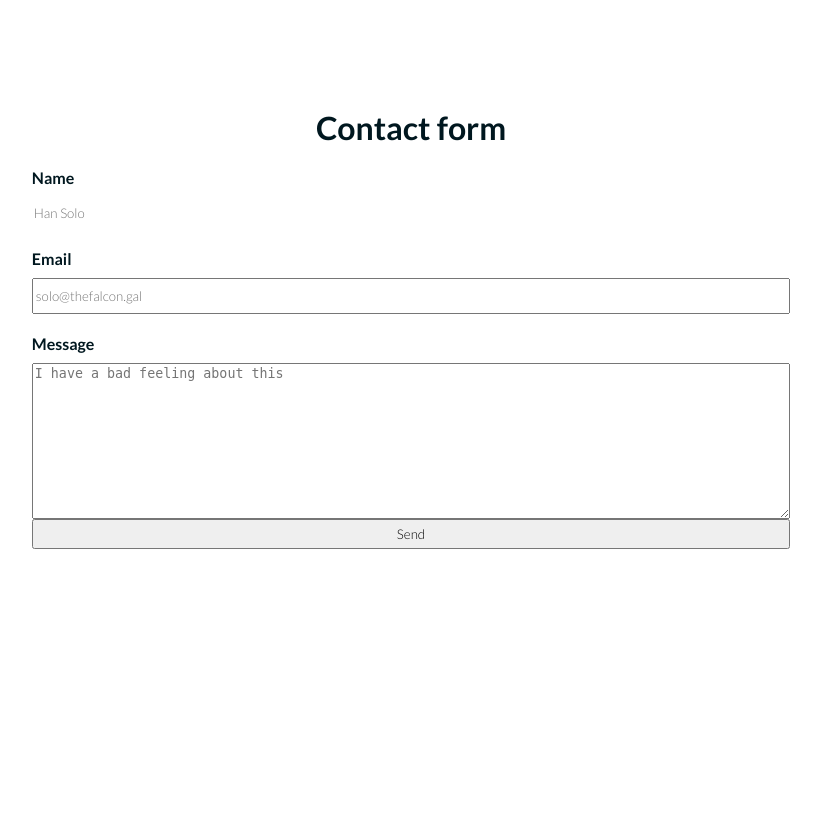
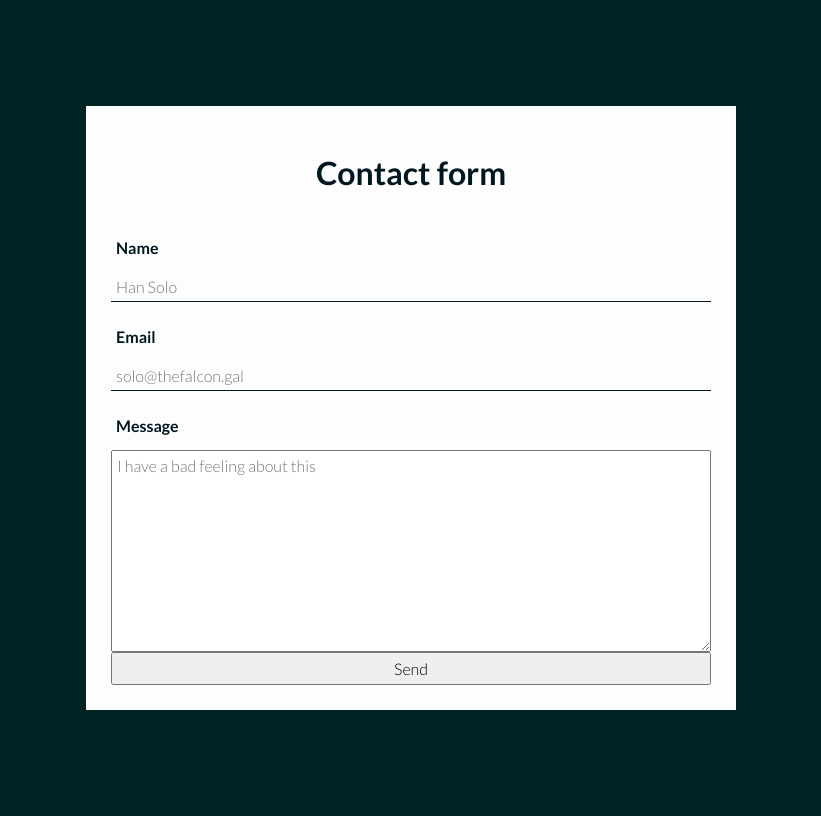
Before and after one commit to simonnineteen90/food-blog, a Flask app: page / in a window 1280 px wide. Shown: the whole page, without its empty margins (229-1050 px from the left). Before the commit the page ends 549 px from the top, so only its background shows below. Run offline with Flask 2, Linux system fonts and the light colour scheme.

Commit message:
styling changes to form

```diff
--- a/static/css/styles.css
+++ b/static/css/styles.css
@@ -3,6 +3,15 @@ html {
     color: #00171F;
 
 
+}
+
+body {
+    display: flex;
+    align-items: center;
+    justify-content: center;
+    flex-direction: column;
+    height: 100vh;
+    background-color: rgb(0, 36, 36);
 }
 
 .headings {
@@ -11,22 +20,58 @@ html {
 }
 
 .form-test {
-    width: 100%;
-    height: 80vh;
+    width: 600px;
     display:flex;
     align-items: center;
     justify-content: center;
     flex-direction: column;
+
+    background-color: #FDFDFD;
+    padding: 25px;
 }
 
 .contact_form {
     display:flex;
     flex-direction: column;
-    width: 60%;
+    width: 100%;
 
 
 }
 
+input[type=text] {
+    border: none;
+    border-bottom: 1px solid #00171F;
+    background-color: inherit;
+}
+
+input:focus {
+    outline: none;
+    border-bottom: solid 4px red;
+
+}
+
+
+
+
+
+
+
+button, input, select, textarea, label {
+    font-family: inherit;
+    font-size: 100%;
+    padding: 5px;
+  }
+
+
+
+label {
+    font-weight:700;
+    margin: 20px 0 10px 0;
+}
+
+
+
+/*
 form label {
     padding-bottom: 10px;
     font-weight: 700;
@@ -49,4 +94,4 @@ form input {
 
 .border_reset :focus {
     border: none;
-}
+} */
--- a/templates/index.html
+++ b/templates/index.html
@@ -18,7 +18,7 @@
 
         <form class="contact_form" action="{{ url_for('contact')}}" method="post" id="contact_form">
             <label for="name">Name</label>
-            <input class="border_reset input_text" type="text" placeholder="Han Solo" name="contact_name">
+            <input type="text" placeholder="Han Solo" name="contact_name">
 
             <label for="email">Email</label>
             <input type="text" placeholder="solo@thefalcon.gal" name="contact_email">
```
